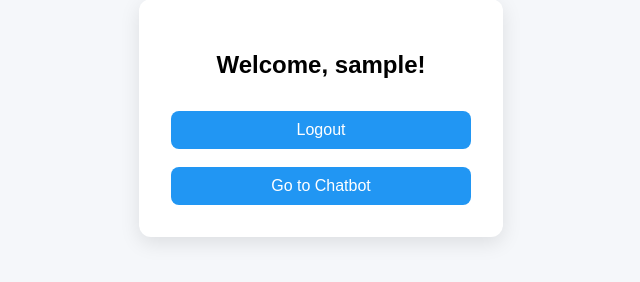
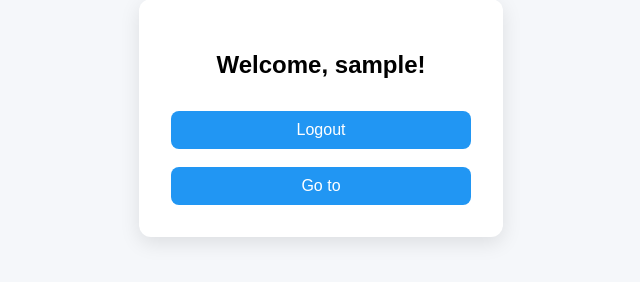
Before and after one commit to slimepog/SecureLoginApp, a Flask app: template src/templates/welcome.html in a window 1280 px wide. Shown: the part 282-564 px from the top of the page, without its empty margins (319-959 px from the left). Run offline with Flask 3, Linux system fonts and the light colour scheme; the template is opened without the code that fills it: most values are stand-ins (such as "Sample title", 1, 10 or a date in 2020).

Commit message:
minor bug fix

```diff
--- a/src/templates/welcome.html
+++ b/src/templates/welcome.html
@@ -17,7 +17,7 @@
 
         <!-- Go to Chatbot Button -->
         <form action="/chat_page" method="GET" style="margin-top: 10px;">
-            <button type="submit" class="secondary-btn">Go to Chatbot</button>
+            <button type="submit" class="secondary-btn">Go to </button>
         </form>
 
         <!-- Flash messages -->
```
